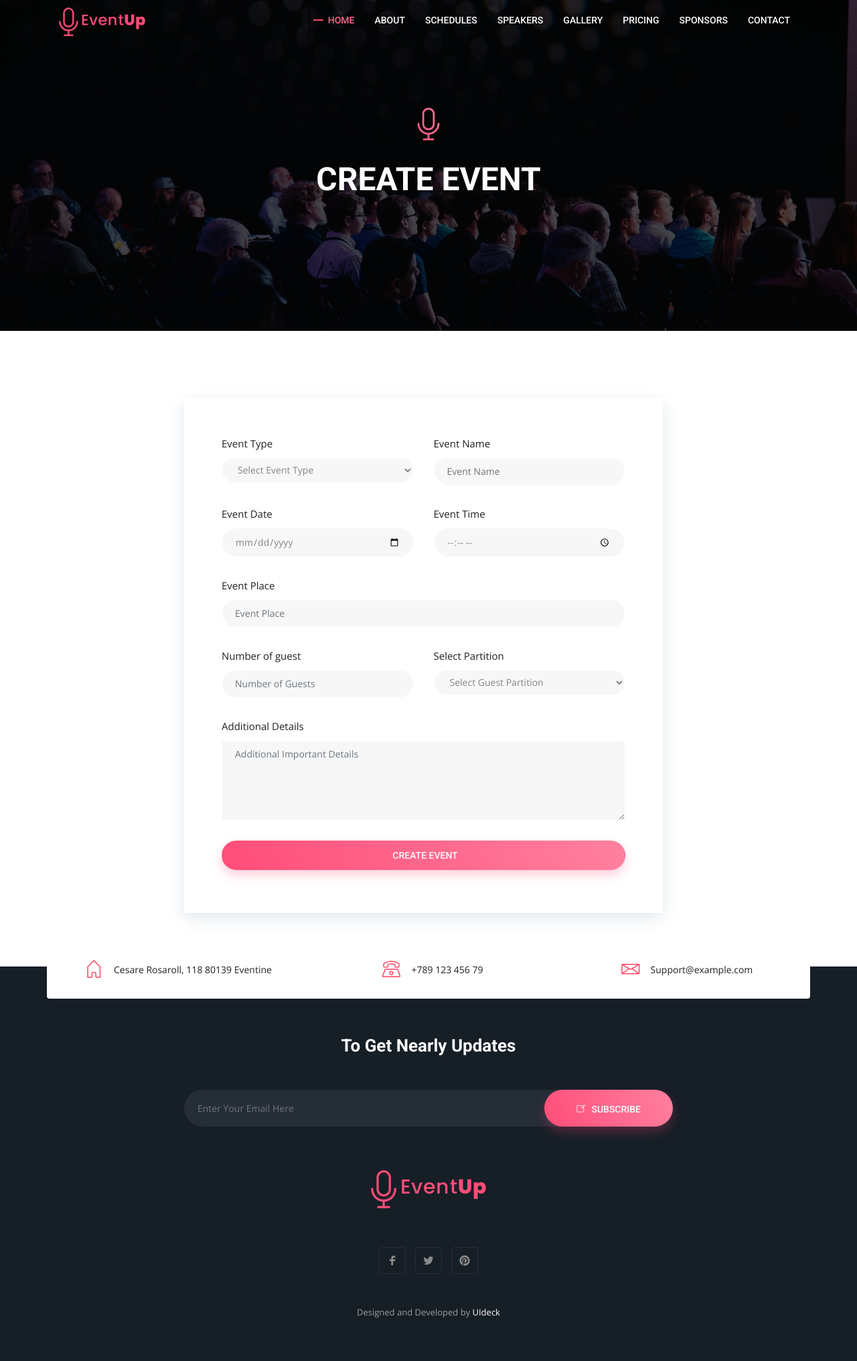
After one commit to pky1341/egms, a Laravel app: page /create-event in a window 1280 px wide. The commit adds this page. Shown: the whole page at 67% size. Run offline with Laravel 12, Linux system fonts and the light colour scheme; some web fonts are replaced.

Commit message:
nothing to update here

```diff
--- /dev/null
+++ b/app/Http/Controllers/EventController.php
@@ -0,0 +1,12 @@
+<?php
+
+namespace App\Http\Controllers;
+
+use Illuminate\Http\Request;
+
+class EventController extends Controller
+{
+    public function index(Request $request){
+        return view('event.create');
+    }
+}
--- /dev/null
+++ b/resources/views/event/create.blade.php
@@ -0,0 +1,150 @@
+@extends('layout')
+
+@section('heading')
+    Create Event
+@endsection
+
+@section('content')
+    <section id="contact-map" class="section-padding">
+        <div class="container">
+            <div class="row justify-content-center">
+                <div class="col-lg-8 col-md-12 col-xs-12">
+                    <div class="container-form wow fadeInLeft" data-wow-delay="0.2s">
+                        <div class="form-wrapper">
+                            <form role="form" method="post" id="eventForm" name="event-form" data-toggle="validator"
+                                action="{{ route('store.event') }}">
+                                <div class="row">
+                                    <div class="col-md-6 form-line">
+                                        <div class="form-group">
+                                            <label for="eventType">Event Type</label>
+                                            <select class="form-control" id="eventType" name="eventType" required
+                                                data-error="Please select event type">
+                                                <option value="" selected disabled>Select Event Type</option>
+                                                <option value="home_innogration">Home Innogration</option>
+                                                <option value="engagement">Engagement</option>
+                                                <option value="marriage">Marriage</option>
+                                                <option value="baby_shower">Baby Shower</option>
+                                                <option value="birthday">Birthday</option>
+                                                <option value="opening_ceremony">Opening Ceremony</option>
+                                                <option value="family_gather">Family Get Together</option>
+                                            </select>
+                                            <div class="help-block with-errors"></div>
+                                        </div>
+                                        @error('event_type')
+                                            <span class="invalid-feedback" role="alert">
+                                                <strong>{{ $message }}</strong>
+                                            </span>
+                                        @enderror
+                                    </div>
+                                    <div class="col-md-6 form-line">
+                                        <div class="form-group">
+                                            <label for="eventName">Event Name</label>
+                                            <input type="text" class="form-control" id="eventName" name="eventName"
+                                                placeholder="Event Name" required data-error="Please enter event name">
+                                            <div class="help-block with-errors"></div>
+                                        </div>
+                                        @error('event_name')
+                                            <span class="invalid-feedback" role="alert">
+                                                <strong>{{ $message }}</strong>
+                                            </span>
+                                        @enderror
+                                    </div>
+                                    <div class="col-md-6 form-line">
+                                        <div class="form-group">
+                                            <label for="eventDate">Event Date</label>
+                                            <input type="date" class="form-control" id="eventDate" name="eventDate"
+                                                required data-error="Please select event date">
+                                            <div class="help-block with-errors"></div>
+                                        </div>
+                                        @error('eventDate')
+                                            <span class="invalid-feedback" role="alert">
+                                                <strong>{{ $message }}</strong>
+                                            </span>
+                                        @enderror
+                                    </div>
+                                    <div class="col-md-6 form-line">
+                                        <div class="form-group">
+                                            <label for="eventTime">Event Time</label>
+                                            <input type="time" class="form-control" id="eventTime" name="eventTime"
+                                                required data-error="Please select event time">
+                                            <div class="help-block with-errors"></div>
+                                        </div>
+                                        @error('eventTime')
+                                            <span class="invalid-feedback" role="alert">
+                                                <strong>{{ $message }}</strong>
+                                            </span>
+                                        @enderror
+                                    </div>
+                                    <div class="col-md-12 form-line">
+                                        <div class="form-group">
+                                            <label for="eventPlace">Event Place</label>
+                                            <input type="text" class="form-control" id="eventPlace" name="eventPlace"
+                                                placeholder="Event Place" required data-error="Please enter event place">
+                                            <div class="help-block with-errors"></div>
+                                        </div>
+                                        @error('eventPlace')
+                                            <span class="invalid-feedback" role="alert">
+                                                <strong>{{ $message }}</strong>
+                                            </span>
+                                        @enderror
+                                    </div>
+                                    <div class="col-md-6 form-line">
+                                        <div class="form-group">
+                                            <label for="guestCount">Number of guest</label>
+                                            <input type="number" class="form-control" id="guestCount" name="guestCount"
+                                                placeholder="Number of Guests" required
+                                                data-error="Please enter number of guests">
+                                            <div class="help-block with-errors"></div>
+                                        </div>
+                                        @error('guestCount')
+                                            <span class="invalid-feedback" role="alert">
+                                                <strong>{{ $message }}</strong>
+                                            </span>
+                                        @enderror
+                                    </div>
+                                    <div class="col-md-6 form-line">
+                                        <div class="form-group">
+                                            <label for="guestPartition">Select Partition</label>
+                                            <select class="form-control" id="guestPartition" name="guestPartition" required
+                                                data-error="Please select guest partition">
+                                                <option value="" selected disabled>Select Guest Partition</option>
+                                                <option value="single">Single Guest</option>
+                                                <option value="couple">Two Guests</option>
+                                                <option value="family">Full Family</option>
+                                            </select>
+                                            <div class="help-block with-errors"></div>
+                                        </div>
+                                        @error('guestPartition')
+                                            <span class="invalid-feedback" role="alert">
+                                                <strong>{{ $message }}</strong>
+                                            </span>
+                                        @enderror
+                                    </div>
+                                    <div class="col-md-12">
+                                        <div class="form-group">
+                                            <label for="eventDetails">Additional Details</label>
+                                            <textarea class="form-control" rows="4" id="eventDetails" name="eventDetails"
+                                                placeholder="Additional Important Details" required data-error="Please provide event details"></textarea>
+                                            <div class="help-block with-errors"></div>
+                                        </div>
+                                        @error('eventDetails')
+                                            <span class="invalid-feedback" role="alert">
+                                                <strong>{{ $message }}</strong>
+                                            </span>
+                                        @enderror
+                                        <div class="form-submit">
+                                            <button type="submit" class="btn btn-common" id="form-submit">
+                                                <i class="fa fa-calendar-plus" aria-hidden="true"></i> Create Event
+                                            </button>
+                                            <div id="msgSubmit" class="h3 text-center hidden"></div>
+                                        </div>
+                                    </div>
+                                </div>
+                            </form>
+                        </div>
+                    </div>
+                </div>
+            </div>
+        </div>
+    </section>
+@endsection
--- a/resources/views/index.blade.php
+++ b/resources/views/index.blade.php
@@ -100,7 +100,7 @@
                                 Lorem ipsum dolor sit amet, consectetur adipisicing elit. Sapiente, nobis nesciunt atque
                                 perferendis, ipsa doloremque deserunt cum qui.</p>
                             <div class="banner-btn">
-                                <a href="#" class="btn btn-common">Get Ticket</a>
+                                <a href="{{ route('create-event') }}" class="btn btn-common">create event</a>
                             </div>
                         </div>
                     </div>
--- /dev/null
+++ b/resources/views/layout.blade.php
@@ -0,0 +1,223 @@
+<!DOCTYPE html>
+<html lang="en">
+
+<head>
+    <!-- Required meta tags -->
+    <meta charset="utf-8">
+    <meta name="viewport" content="width=device-width, initial-scale=1, shrink-to-fit=no">
+
+    <title>EventUp - Event and Conference Template</title>
+
+    <!-- Bootstrap CSS -->
+    <link rel="stylesheet" type="text/css" href="assets/css/bootstrap.min.css">
+    <!-- Icon -->
+    <link rel="stylesheet" type="text/css" href="assets/fonts/line-icons.css">
+    <!-- Nivo Lightbox -->
+    <link rel="stylesheet" type="text/css" href="assets/css/nivo-lightbox.css">
+    <!-- Animate -->
+    <link rel="stylesheet" type="text/css" href="assets/css/animate.css">
+    <!-- Main Style -->
+    <link rel="stylesheet" type="text/css" href="assets/css/main.css">
+    <!-- Responsive Style -->
+    <link rel="stylesheet" type="text/css" href="assets/css/responsive.css">
+
+</head>
+
+<body>
+
+    <!-- Header Area wrapper Starts -->
+    <header id="header-wrap">
+        <!-- Navbar Start -->
+        <nav class="navbar navbar-expand-lg bg-inverse fixed-top scrolling-navbar">
+            <div class="container">
+                <!-- Brand and toggle get grouped for better mobile display -->
+                <a href="index.html" class="navbar-brand"><img src="assets/img/logo.png" alt=""></a>
+                <button class="navbar-toggler" type="button" data-toggle="collapse" data-target="#navbarCollapse"
+                    aria-controls="navbarCollapse" aria-expanded="false" aria-label="Toggle navigation">
+                    <i class="lni-menu"></i>
+                </button>
+                <div class="collapse navbar-collapse" id="navbarCollapse">
+                    <ul class="navbar-nav mr-auto w-100 justify-content-end">
+                        <li class="nav-item active">
+                            <a class="nav-link" href="#header-wrap">
+                                Home
+                            </a>
+                        </li>
+                        <li class="nav-item">
+                            <a class="nav-link" href="#about">
+                                About
+                            </a>
+                        </li>
+                        <li class="nav-item">
+                            <a class="nav-link" href="#schedules">
+                                schedules
+                            </a>
+                        </li>
+                        <li class="nav-item">
+                            <a class="nav-link" href="#team">
+                                Speakers
+                            </a>
+                        </li>
+                        <li class="nav-item">
+                            <a class="nav-link" href="#gallery">
+                                Gallery
+                            </a>
+                        </li>
+                        <li class="nav-item">
+                            <a class="nav-link" href="#pricing">
+                                pricing
+                            </a>
+                        </li>
+                        <li class="nav-item">
+                            <a class="nav-link" href="#sponsors">
+                                Sponsors
+                            </a>
+                        </li>
+                        <li class="nav-item">
+                            <a class="nav-link" href="#google-map-area">
+                                Contact
+                            </a>
+                        </li>
+                    </ul>
+                </div>
+            </div>
+        </nav>
+        <!-- Navbar End -->
+
+        <!-- Hero Area Start -->
+        <div id="hero-area" class="hero-area-bg">
+            <div class="overlay"></div>
+            <div class="container">
+                <div class="row justify-content-center">
+                    <div class="col-lg-9 col-sm-12">
+                        <div class="contents text-center">
+                            <div class="icon">
+                                <i class="lni-mic"></i>
+                            </div>
+                            {{-- <p class="banner-info">15, Oct 2020 - Maria Hall, NY, United states</p> --}}
+                            <h2 class="head-title">@yield('heading')</h2>
+                            {{-- <p class="banner-desc">
+                                Lorem ipsum dolor sit amet, consectetur adipisicing elit. Sapiente, nobis nesciunt atque
+                                perferendis, ipsa doloremque deserunt cum qui.</p> --}}
+                            {{-- <div class="banner-btn">
+                                <a href="{{ route('create-event') }}" class="btn btn-common">create event</a>
+                            </div> --}}
+                        </div>
+                    </div>
+                </div>
+            </div>
+        </div>
+        <!-- Hero Area End -->
+
+    </header>
+
+    @yield('content')
+
+
+
+    <!-- Contact text Start -->
+    <section id="contact-text">
+        <div class="container">
+            <div class="row contact-wrapper">
+                <div class="col-lg-4 col-md-5 col-xs-12">
+                    <ul>
+                        <li>
+                            <i class="lni-home"></i>
+                        </li>
+                        <li><span>Cesare Rosaroll, 118 80139 Eventine</li>
+                    </ul>
+                </div>
+                <div class="col-lg-4 col-md-3 col-xs-12">
+                    <ul>
+                        <li>
+                            <i class="lni-phone"></i>
+                        </li>
+                        <li><span>+789 123 456 79</span></li>
+                    </ul>
+                </div>
+                <div class="col-lg-4 col-md-3 col-xs-12">
+                    <ul>
+                        <li>
+                            <i class="lni-envelope"></i>
+                        </li>
+                        <li><span>Support@example.com</span></li>
+                    </ul>
+                </div>
+            </div>
+        </div>
+    </section>
+    <!-- Contact text End -->
+
+    <footer>
+        <div class="container">
+            <div class="row justify-content-center">
+                <div class="col-lg-8 col-md-12 col-xs-12">
+                    <div class="subscribe-inner wow fadeInDown" data-wow-delay="0.3s">
+                        <h2 class="subscribe-title">To Get Nearly Updates</h2>
+                        <form class="text-center form-inline">
+                            <input class="mb-20 form-control" name="email" placeholder="Enter Your Email Here">
+                            <button type="submit" class="btn btn-common sub-btn" data-style="zoom-in"
+                                data-spinner-size="30" name="submit" id="submit">
+                                <span class="ladda-label"><i class="lni-check-box"></i> Subscribe</span>
+                            </button>
+                        </form>
+                    </div>
+                    <div class="footer-logo">
+                        <img src="assets/img/logo.png" alt="">
+                    </div>
+                    <div class="social-icons-footer">
+                        <ul>
+                            <li class="facebook"><a target="_blank" href="3"><i
+                                        class="lni-facebook-filled"></i></a></li>
+                            <li class="twitter"><a target="_blank" href="3"><i
+                                        class="lni-twitter-filled"></i></a></li>
+                            <li class="pinterest"><a target="_blank" href="3"><i
+                                        class="lni-pinterest"></i></a></li>
+                        </ul>
+                    </div>
+                    <div class="site-info">
+                        <p>Designed and Developed by <a href="http://uideck.com" rel="nofollow">UIdeck</a></p>
+                    </div>
+                </div>
+            </div>
+        </div>
+    </footer>
+
+    <!-- Go to Top Link -->
+    <a href="#" class="back-to-top">
+        <i class="lni-chevron-up"></i>
+    </a>
+
+    <div id="preloader">
+        <div class="sk-circle">
+            <div class="sk-circle1 sk-child"></div>
+            <div class="sk-circle2 sk-child"></div>
+            <div class="sk-circle3 sk-child"></div>
+            <div class="sk-circle4 sk-child"></div>
+            <div class="sk-circle5 sk-child"></div>
+            <div class="sk-circle6 sk-child"></div>
+            <div class="sk-circle7 sk-child"></div>
+            <div class="sk-circle8 sk-child"></div>
+            <div class="sk-circle9 sk-child"></div>
+            <div class="sk-circle10 sk-child"></div>
+            <div class="sk-circle11 sk-child"></div>
+            <div class="sk-circle12 sk-child"></div>
+        </div>
+    </div>
+
+    <!-- jQuery first, then Popper.js, then Bootstrap JS -->
+    <script src="assets/js/jquery-min.js"></script>
+    <script src="assets/js/popper.min.js"></script>
+    <script src="assets/js/bootstrap.min.js"></script>
+    <script src="assets/js/jquery.countdown.min.js"></script>
+    <script src="assets/js/waypoints.min.js"></script>
+    <script src="assets/js/jquery.counterup.min.js"></script>
+    <script src="assets/js/jquery.nav.js"></script>
+    <script src="assets/js/jquery.easing.min.js"></script>
+    <script src="assets/js/wow.js"></script>
+    <script src="assets/js/nivo-lightbox.js"></script>
+    <script src="assets/js/video.js"></script>
+    <script src="assets/js/main.js"></script>
+</body>
+
+</html>
--- a/routes/web.php
+++ b/routes/web.php
@@ -1,7 +1,11 @@
 <?php
 
+use App\Http\Controllers\EventController;
 use Illuminate\Support\Facades\Route;
+
 
 Route::get('/', function () {
     return view('index');
 });
+Route::get('/create-event',[EventController::class,'index'])->name('create-event');
+Route::post('/store-event', [EventController::class, 'store'])->name('store.event');
```
Also changed, not shown: app/Models/Event.php (added, +11 -0 lines), database/migrations/2024_10_10_043337_create_events_table.php (added), public/assets/img/img1.jpeg (renamed from public/assets/img/WhatsApp Image 2024-10-08 at 13.48.57.jpeg).
